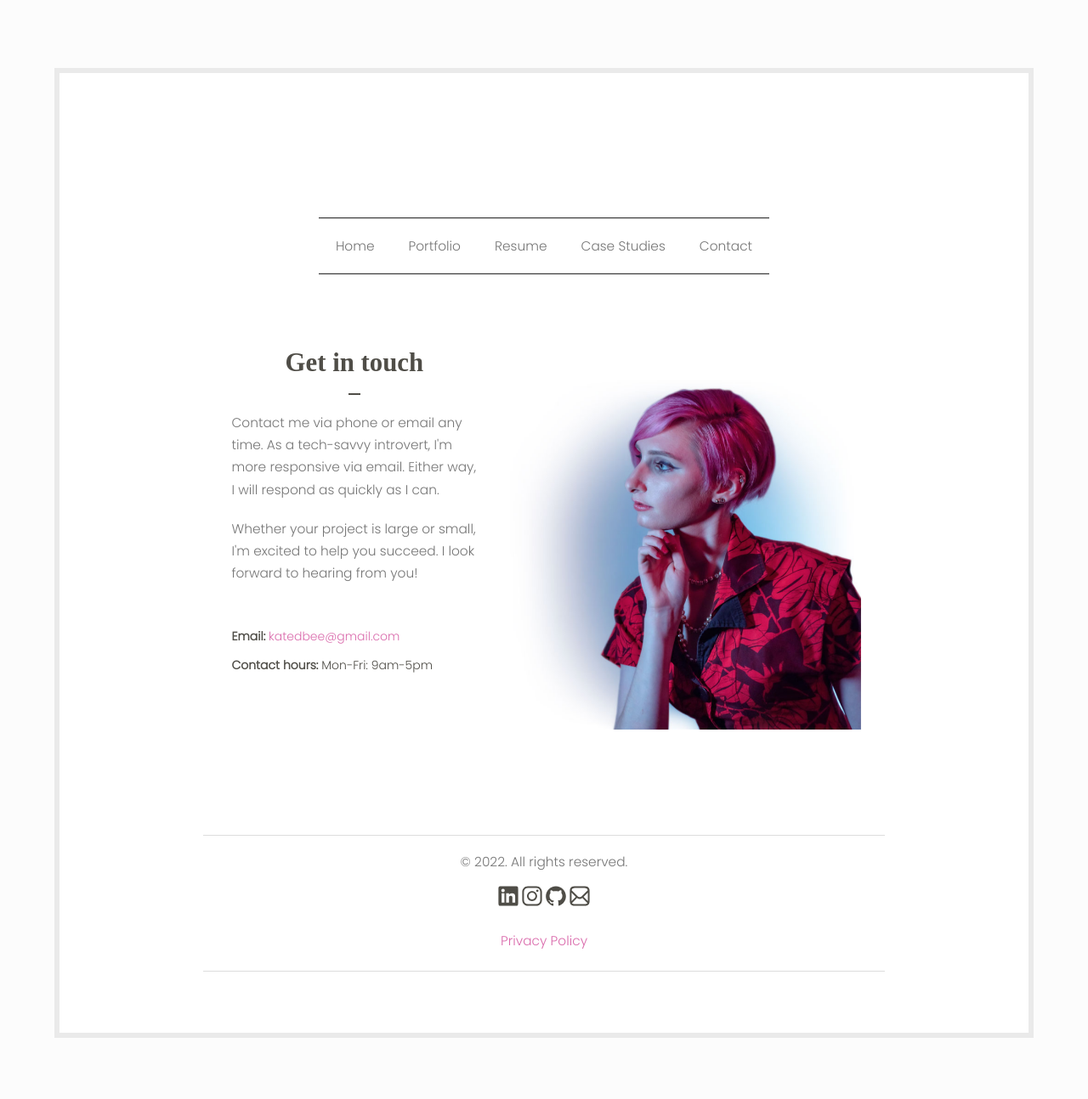
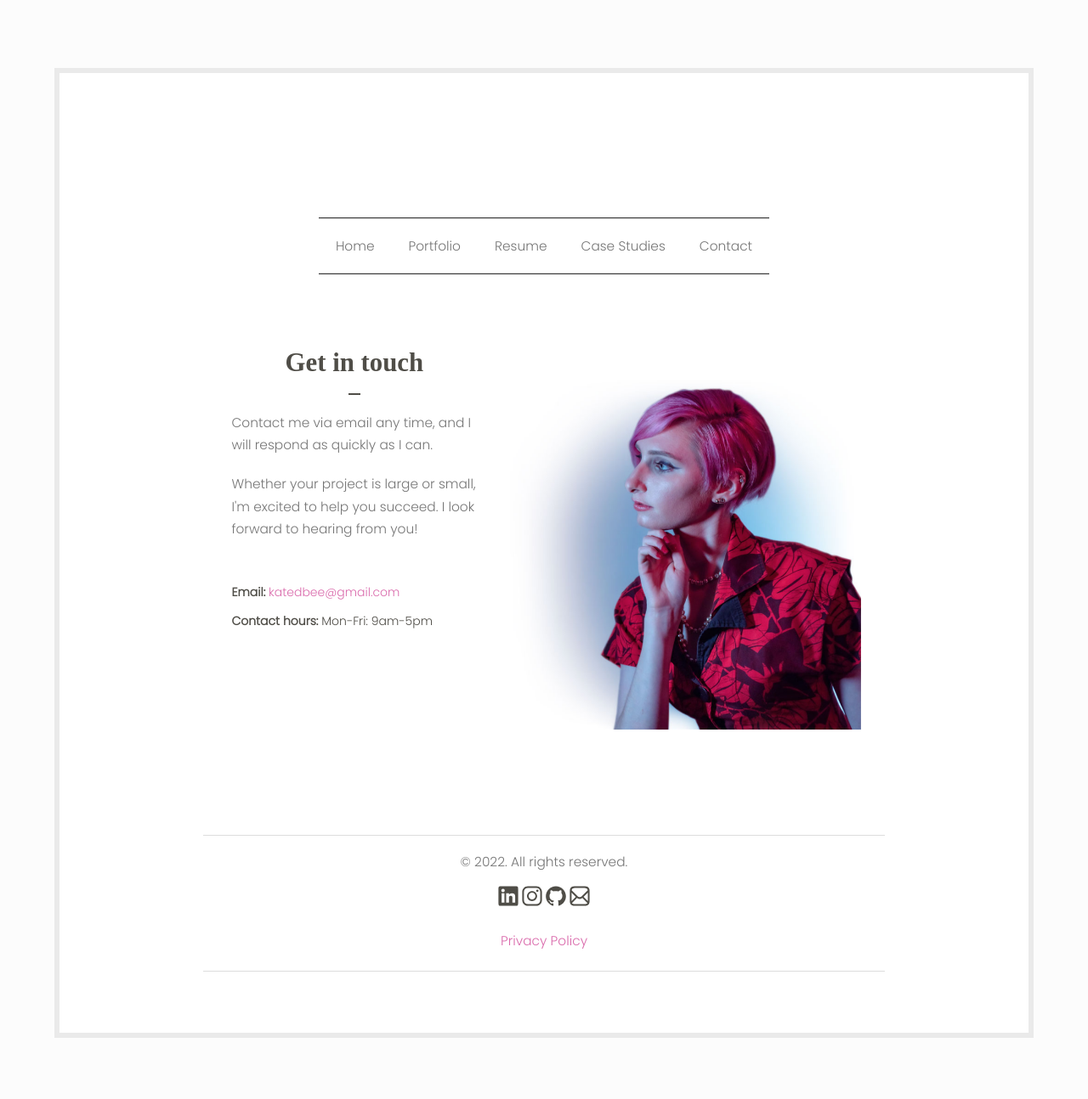
Before and after one commit to Kaedurr/portfolio, a Jekyll site: the page built from contact.html, in a window 1280 px wide. Shown: the whole page at 85% size. Built offline with Jekyll 4.4.1, drawn with Linux system fonts in a browser that asks for light colours; some web fonts are replaced.

Commit message:
Update page copy
Remove reference to phone number in body copy

```diff
--- a/contact.html
+++ b/contact.html
@@ -16,7 +16,7 @@ categories: Kate Durr, Contact Form
            <h3 class="heading-inner">Get in touch</h3>
               <div class="hr"></div>
                 <div>
-	                 <p>Contact me via phone or email any time. As a tech-savvy introvert, I'm more responsive via email. Either way, I will respond as quickly as I can.</p>
+	                 <p>Contact me via email any time, and I will respond as quickly as I can.</p>
                    <p>Whether your project is large or small, I'm excited to help you succeed. I look forward to hearing from you!</p>
                 </div>
               <h6>
```
